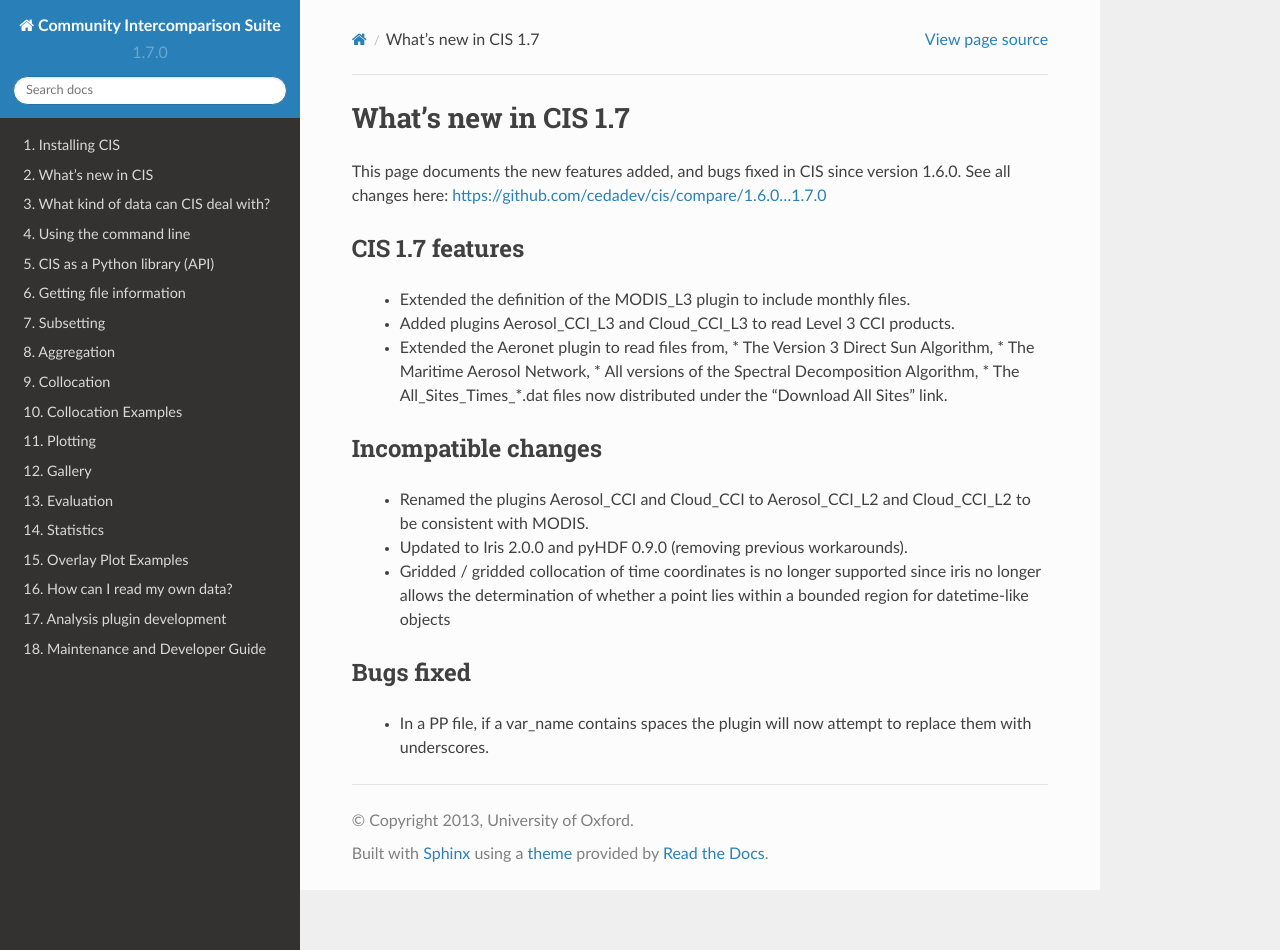
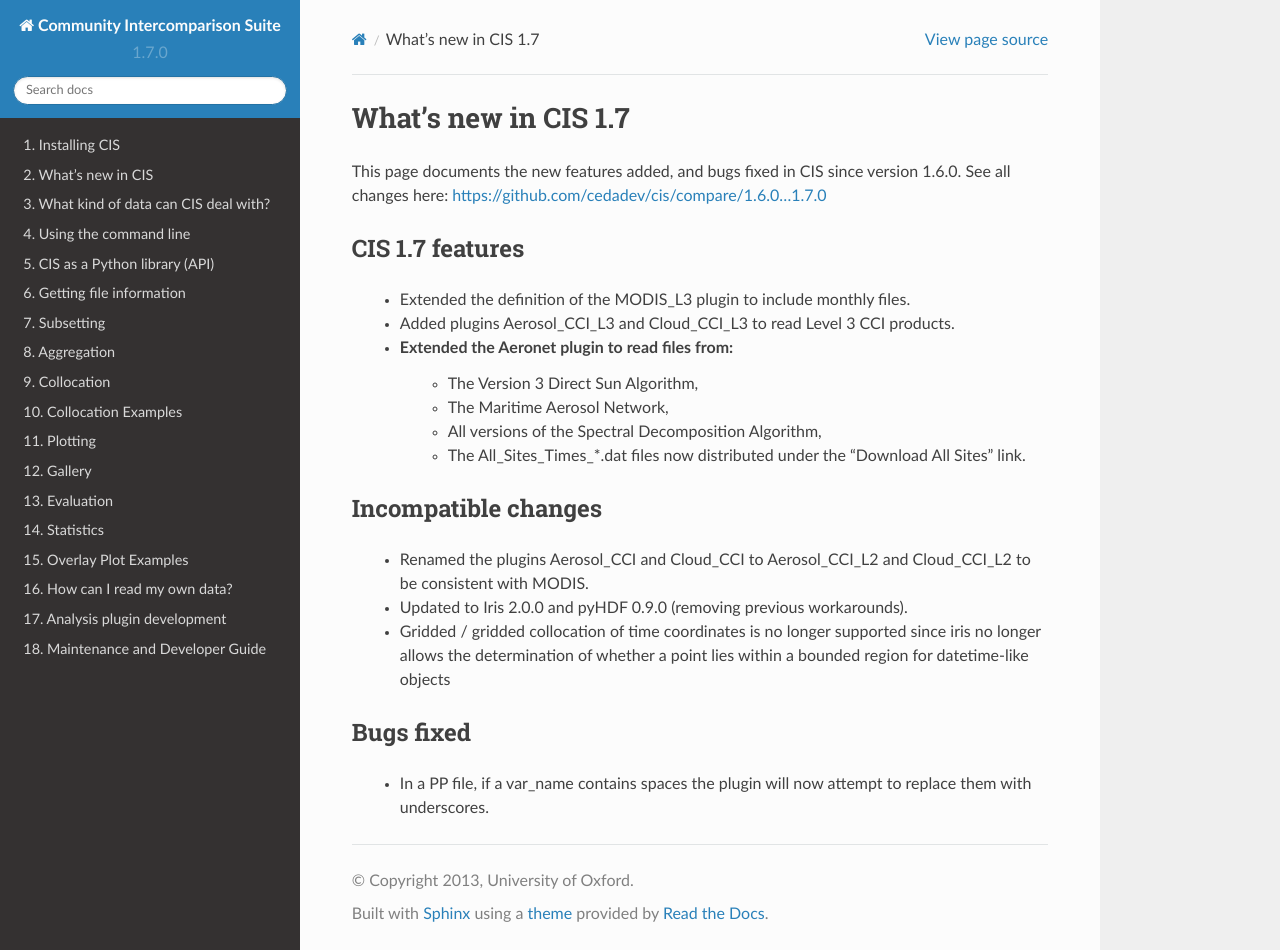
Before and after one commit to cedadev/cis, a Sphinx documentation site: the page built from doc/whats_new_1.7.rst, in a window 1280 px wide and 950 px high. Built offline with Sphinx 7.4.7 and the Read the Docs theme 2.0.0, drawn with Linux system fonts in a browser that asks for light colours.

```diff
--- a/cis/__init__.py
+++ b/cis/__init__.py
@@ -18,7 +18,7 @@ ungridded, but not a mix. For ungridded data lists it is assumed that all object
 """
 __author__ = "David Michel, Daniel Wallis, Duncan Watson-Parris, Richard Wilkinson, Ian Bush, Matt Kendall, John Holt"
 __version__ = "1.7.0"
-__status__ = "Dev"
+__status__ = "Stable"
 __website__ = "http://www.cistools.net/"
 
 __all__ = ['read_data', 'read_data_list', 'get_variables']
--- a/doc/whats_new_1.7.rst
+++ b/doc/whats_new_1.7.rst
@@ -10,11 +10,11 @@ CIS 1.7 features
 ================
  * Extended the definition of the MODIS_L3 plugin to include monthly files.
  * Added plugins Aerosol_CCI_L3 and Cloud_CCI_L3 to read Level 3 CCI products.
- * Extended the Aeronet plugin to read files from,
-   * The Version 3 Direct Sun Algorithm,
-   * The Maritime Aerosol Network,
-   * All versions of the Spectral Decomposition Algorithm,
-   * The All_Sites_Times_*.dat files now distributed under the "Download All Sites" link.
+ * Extended the Aeronet plugin to read files from:
+    * The Version 3 Direct Sun Algorithm,
+    * The Maritime Aerosol Network,
+    * All versions of the Spectral Decomposition Algorithm,
+    * The All_Sites_Times_*.dat files now distributed under the "Download All Sites" link.
 
 Incompatible changes
 ====================
```
